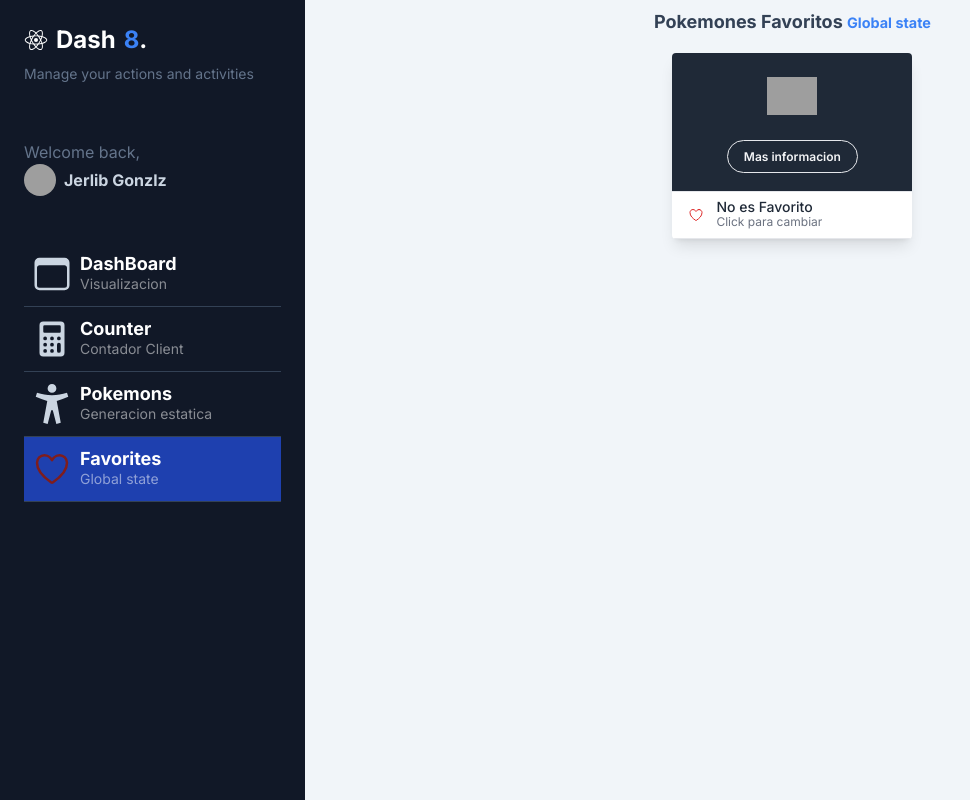
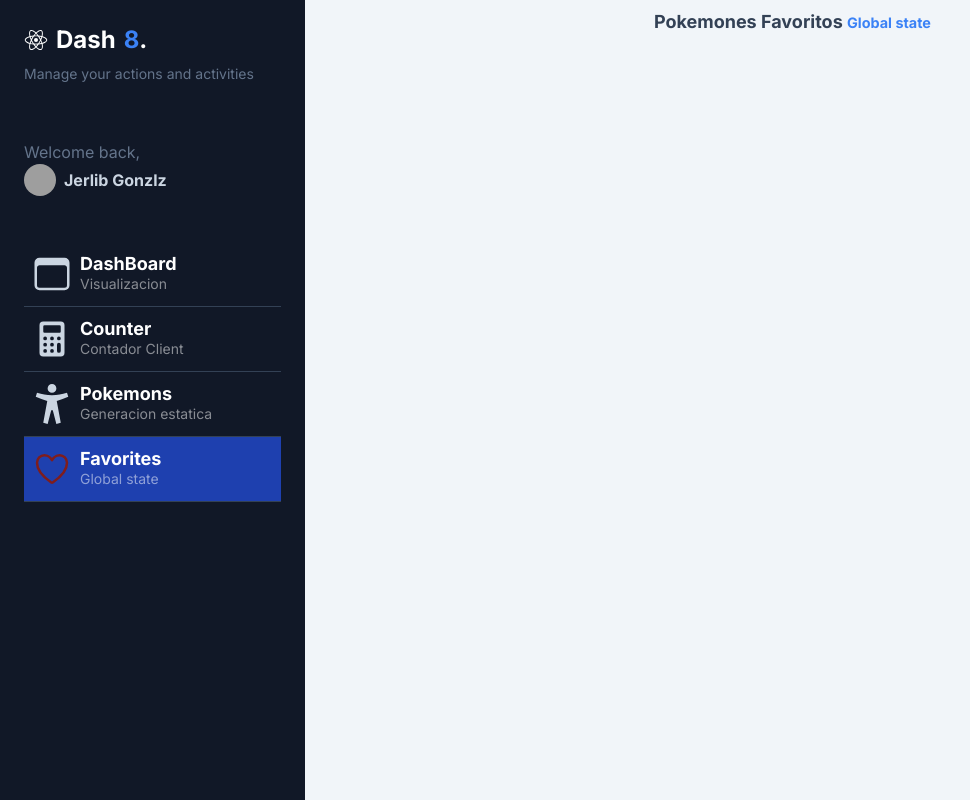
Before and after one commit to JerlibGnzlz/Dasboard-next, a Next.js app: page /dashboard/favorites in a window 1280 px wide. Shown: the whole page, without its empty margins (0-970 px from the left). Built offline with nearby package versions, Linux system fonts and the light colour scheme; grey boxes are pictures that could not be loaded.

Commit message:
favoritos

```diff
--- a/src/pokemons/components/FavoritesPokemon.tsx
+++ b/src/pokemons/components/FavoritesPokemon.tsx
@@ -7,7 +7,7 @@ import { useState } from "react";
 
 export const FavoritesPokemon = () => {
 
-    const favoritesPokemons = useAppSelector(state => Object.values(state.pokemon))
+    const favoritesPokemons = useAppSelector(state => Object.values(state.pokemon.favorites))
     const [pokemon, setPokemon] = useState(favoritesPokemons);
 
 
--- a/src/pokemons/components/PokemonCard.tsx
+++ b/src/pokemons/components/PokemonCard.tsx
@@ -16,7 +16,7 @@ export const PokemonCard = ({ pokemon }: Props) => {
     const dispatch = useAppDispatch()
     const { id, name } = pokemon
 
-    const isFavorite = useAppSelector(state => !!state.pokemon[id])
+    const isFavorite = useAppSelector(state => !!state.pokemon.favorites[id])
     console.log({ isFavorite })
 
 
```
